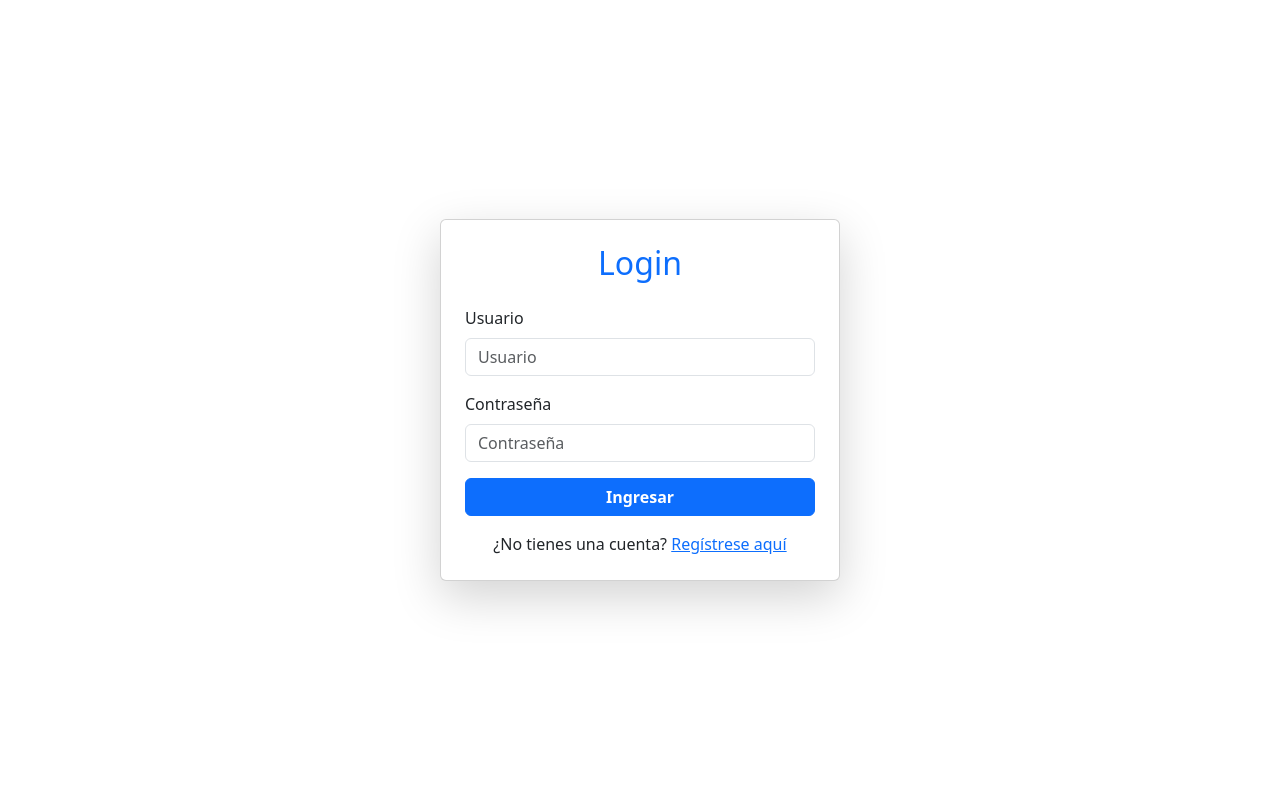
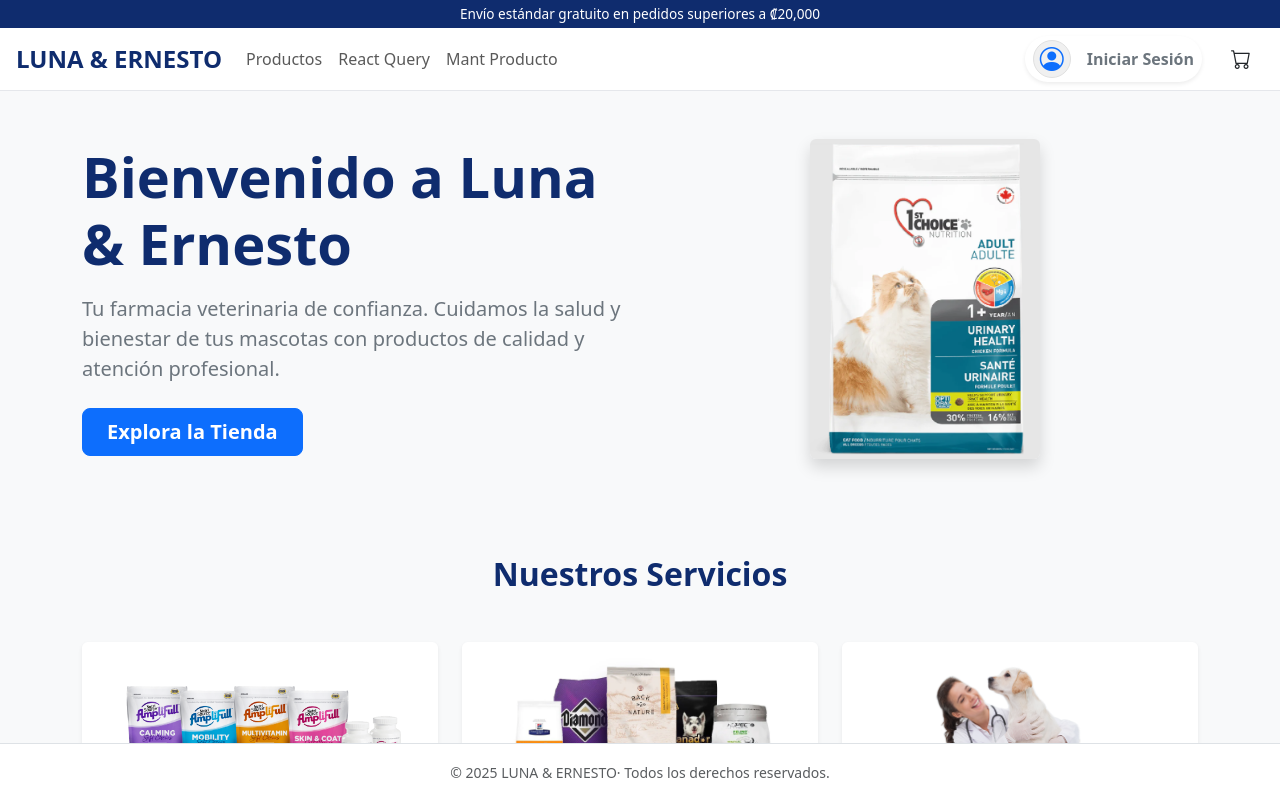
Before and after one commit to amoraga0815/farmaVete, a React (Vite) app: page / in a window 1280 px wide. Before the commit this address led to /login. Built offline with nearby package versions, Linux system fonts and the light colour scheme.

Commit message:
Se agrega ajuste login

```diff
--- a/src/App.jsx
+++ b/src/App.jsx
@@ -1,6 +1,6 @@
 
 
-import { Routes, Route } from 'react-router-dom'
+import { Routes, Route, Navigate } from 'react-router-dom'
 import Header from './components/Header.jsx'
 import Footer from './components/Footer.jsx'
 import Home from './pages/Home.jsx'
@@ -10,8 +10,11 @@
 import AddProduct from './pages/AddProduct.jsx'
 import MantProduct from './pages/MantProduct.jsx'
 import Registro from './pages/Registro.jsx';
+import AdminPage from './pages/AdminPage.jsx';
+import { useDataContext } from './data/DataContext';
 
 export default function App() {
+  const { user } = useDataContext();
   return (
     <div className="app-grid">
       <Header />
@@ -29,6 +32,7 @@
           <Route path="/addproducto" element={<AddProduct />} />
           <Route path="/mantproductos" element={<MantProduct />} />
           <Route path="/registro" element={<Registro />} />
+          <Route path="/admin" element={user && user.userPerfil === 'Admin' ? <AdminPage /> : <Navigate to="/" replace />} />
         </Routes>
       </main>
       <Footer />
--- a/src/components/Header.jsx
+++ b/src/components/Header.jsx
@@ -1,12 +1,46 @@
-
-import { useDataContext } from '../data/DataContext.jsx'
-import { Link } from 'react-router-dom'
 
 
+import { useDataContext } from '../data/DataContext.jsx';
+import { Link, useNavigate } from 'react-router-dom';
+import { useState, useRef, useEffect } from 'react';
 
-export default function Header(){
 
+export default function Header() {
   const ctx = useDataContext();
+  const navigate = useNavigate();
+  const [showLogout, setShowLogout] = useState(false);
+  const userBtnRef = useRef(null);
+
+  const handleUserClick = () => {
+    if (!ctx.user) {
+      navigate('/login');
+    } else {
+      setShowLogout((v) => !v);
+    }
+  };
+
+  const handleLogout = () => {
+    ctx.setUser(null);
+    setShowLogout(false);
+    navigate('/');
+  };
+
+  // Cierra el menú de logout si se hace clic fuera
+  useEffect(() => {
+    function handleClickOutside(event) {
+      if (userBtnRef.current && !userBtnRef.current.contains(event.target)) {
+        setShowLogout(false);
+      }
+    }
+    if (showLogout) {
+      document.addEventListener('mousedown', handleClickOutside);
+    } else {
+      document.removeEventListener('mousedown', handleClickOutside);
+    }
+    return () => {
+      document.removeEventListener('mousedown', handleClickOutside);
+    };
+  }, [showLogout]);
 
   return (
     <header>
@@ -33,11 +67,59 @@
               <li className="nav-item"><Link className="nav-link" to="/tienda">Productos</Link></li>
               <li className="nav-item"><Link className="nav-link" to="/react-query">React Query</Link></li>
               <li className="nav-item"><Link className="nav-link" to="/mantproductos">Mant Producto</Link></li>
+              {ctx.user && ctx.user.userPerfil === 'Admin' && (
+                <li className="nav-item"><Link className="nav-link text-danger fw-bold" to="/admin"><i className="bi bi-shield-lock me-1"></i>Administración</Link></li>
+              )}
             </ul>
             {/* Acciones */}
             <div className="d-flex align-items-center gap-3">
-              <div className="navbar-text ms-3">
-              Usuario: <span>{ctx.user?.username || '-'}</span> Perfil: <span>{/* {ctx.user?.password || '-'} */} Admin</span>
+              <div ref={userBtnRef} className="position-relative">
+                  <button
+                    className="d-flex align-items-center gap-2 px-2 py-1 rounded-pill border-0 shadow-sm user-header-btn"
+                    onClick={handleUserClick}
+                    title={ctx.user ? ctx.user.userName : 'Iniciar sesión'}
+                    style={{
+                      background: ctx.user ? 'linear-gradient(90deg,#e3f0ff 0%,#f8fafd 100%)' : 'transparent',
+                      transition: 'box-shadow 0.2s',
+                      boxShadow: ctx.user ? '0 2px 8px rgba(0,0,0,0.07)' : 'none',
+                      minWidth: '120px',
+                      cursor: 'pointer',
+                    }}
+                  >
+                    <div
+                      className="d-flex align-items-center justify-content-center rounded-circle"
+                      style={{
+                        width: 38,
+                        height: 38,
+                        background: ctx.user ? '#fff' : '#f0f0f0',
+                        boxShadow: ctx.user ? '0 1px 4px rgba(0,0,0,0.08)' : 'none',
+                        border: ctx.user ? '1.5px solid #b6d4fe' : '1.5px solid #e0e0e0',
+                        transition: 'border 0.2s',
+                      }}
+                    >
+                      <i className="bi bi-person-circle fs-4 text-primary"></i>
+                    </div>
+                    {ctx.user ? (
+                      <div className="d-flex flex-column align-items-start ms-1">
+                        <span className="fw-semibold text-primary" style={{fontSize:'1rem',lineHeight:'1.1'}}>{ctx.user.userName}</span>
+                        {ctx.user.userPerfil === 'Admin' && (
+                          <span className="d-flex align-items-center gap-1 text-muted" style={{fontSize:'0.95em',marginTop:'2px',fontWeight:500}}>
+                            <span>{ctx.user.userPerfil}</span>
+                            <i className="bi bi-person-badge" style={{fontSize:'1em'}}></i>
+                          </span>
+                        )}
+                      </div>
+                    ) : (
+                      <span className="ms-2 fw-semibold text-secondary" style={{fontSize:'1rem'}}>Iniciar Sesión</span>
+                    )}
+                  </button>
+                {ctx.user && showLogout && (
+                  <div className="position-absolute bg-white border rounded shadow p-2" style={{right:0, zIndex:100}}>
+                    <button className="btn btn-outline-secondary btn-sm w-100" onClick={handleLogout} title="Cerrar sesión">
+                      Cerrar sesión
+                    </button>
+                  </div>
+                )}
               </div>
               <button className="btn btn-link text-dark position-relative">
                 <i className="bi bi-cart fs-5"></i>
@@ -48,5 +130,5 @@
         </div>
       </nav>
     </header>
-  )
+  );
 }
--- a/src/main.jsx
+++ b/src/main.jsx
@@ -19,16 +19,11 @@
 import { Routes, Route, Navigate } from 'react-router-dom';
 
 function RootRouter() {
-  const { user } = useDataContext();
-  if (user) {
-    return <App />;
-  }
-  // Si no hay usuario, solo permitir login y registro
   return (
     <Routes>
+      <Route path="/login" element={<Login />} />
       <Route path="/registro" element={<Registro />} />
-      <Route path="/login" element={<Login />} />
-      <Route path="*" element={<Navigate to="/login" replace />} />
+      <Route path="*" element={<App />} />
     </Routes>
   );
 }
--- a/src/pages/Login.jsx
+++ b/src/pages/Login.jsx
@@ -1,10 +1,8 @@
-
-import React from "react";
+import React, { useState } from "react";
 import { Link } from "react-router-dom";
 import { useNavigate } from "react-router-dom";
 import { useForm } from "react-hook-form";
 import { useDataContext } from "../data/DataContext";
-
 
 export default function Login() {
   const { setUser } = useDataContext();
@@ -15,10 +13,34 @@
   } = useForm();
 
   const navigate = useNavigate();
-	const onSubmit = (data) => {
+  const [loginError, setLoginError] = useState("");
 
-    setUser({ username: data.username, password: data.password });
-    navigate('/');
+
+
+const onSubmit = async ({ username, password }) => {
+  setLoginError("");
+  try {
+    const params = new URLSearchParams({
+      userName: username.trim(),   // <-- ojo: userName (camelCase)
+      Password: password.trim(),   // <-- ojo: Password (capital P)
+    });
+
+    const res = await fetch(`http://localhost:4000/users?${params.toString()}`);
+    if (!res.ok) throw new Error("No se pudo obtener usuarios");
+
+    const usuarios = await res.json();
+    const usuario = usuarios[0]; // json-server devuelve [] si no hay coincidencia exacta
+
+    if (usuario) {
+      setUser(usuario);
+      navigate("/");
+    } else {
+      setLoginError("Usuario y/o contraseña no coinciden");
+    }
+  } catch (err) {
+    console.error(err);
+    setLoginError("Error al validar usuario");
+  }
 };
 
   return (
@@ -26,6 +48,7 @@
       <div className="card shadow-lg p-4" style={{ maxWidth: '400px', width: '100%' }}>
         <h2 className="text-center mb-4 text-primary">Login</h2>
         <form onSubmit={handleSubmit(onSubmit)}>
+          {loginError && <div className="alert alert-danger py-2 small">{loginError}</div>}
           <div className="mb-3">
             <label className="form-label">Usuario</label>
             <input
--- a/src/pages/Registro.jsx
+++ b/src/pages/Registro.jsx
@@ -7,14 +7,15 @@
   const { register, handleSubmit, watch, reset, formState: { errors } } = useForm();
   const navigate = useNavigate();
 
-  const password = watch("password", "");
+  const Password = watch("Password", "");
   const onSubmit = async (dataNew) => {
     // Crear el objeto usuario
     const user = {
-      nombre: dataNew.nombre,
-      apellido: dataNew.apellido,
-      email: dataNew.email,
-      password: dataNew.password
+      userName: dataNew.userName,
+      userLastName: dataNew.userLastName,
+      userEmail: dataNew.userEmail,
+      Password: dataNew.Password,
+      userPerfil: "cliente"
     };
     try {
       const response = await fetch("http://localhost:4000/users", {
@@ -51,29 +52,29 @@
             <input
               className="form-control"
               placeholder="Nombre"
-              {...register("nombre", {
+              {...register("userName", {
                 required: 'El nombre es requerido',
               })}
             />
-            {errors.nombre && <div className="text-danger small mt-1">{errors.nombre.message}</div>}
+            {errors.userName && <div className="text-danger small mt-1">{errors.userName.message}</div>}
           </div>
           <div className="mb-3">
             <label className="form-label">Apellido</label>
             <input
               className="form-control"
               placeholder="Apellido"
-              {...register("apellido", {
+              {...register("userLastName", {
                 required: 'El apellido es requerido',
               })}
             />
-            {errors.apellido && <div className="text-danger small mt-1">{errors.apellido.message}</div>}
+            {errors.userLastName && <div className="text-danger small mt-1">{errors.userLastName.message}</div>}
           </div>
           <div className="mb-3">
             <label className="form-label">Email</label>
             <input
               className="form-control"
               placeholder="Email"
-              {...register("email", {
+              {...register("userEmail", {
                 required: 'El email es requerido',
                 pattern: {
                   value: /^[^\s@]+@[^\s@]+\.[^\s@]+$/,
@@ -81,7 +82,7 @@
                 },
               })}
             />
-            {errors.email && <div className="text-danger small mt-1">{errors.email.message}</div>}
+            {errors.userEmail && <div className="text-danger small mt-1">{errors.userEmail.message}</div>}
           </div>
           <div className="mb-3">
             <label className="form-label">Contraseña</label>
@@ -89,7 +90,7 @@
               className="form-control"
               placeholder="Contraseña"
               type="password"
-              {...register("password", {
+              {...register("Password", {
                 required: 'La contraseña es requerida',
                 minLength: {
                   value: 6,
@@ -97,7 +98,7 @@
                 },
               })}
             />
-            {errors.password && <div className="text-danger small mt-1">{errors.password.message}</div>}
+            {errors.Password && <div className="text-danger small mt-1">{errors.Password.message}</div>}
           </div>
           <div className="mb-3">
             <label className="form-label">Confirmar Contraseña</label>
@@ -108,7 +109,7 @@
               {...register("confirmPassword", {
                 required: 'La confirmación de la contraseña es requerida',
                 validate: value =>
-                  value === password || 'Las contraseñas no coinciden',
+                  value === Password || 'Las contraseñas no coinciden',
               })}
             />
             {errors.confirmPassword && <div className="text-danger small mt-1">{errors.confirmPassword.message}</div>}
```
Also changed, not shown: src/pages/AdminPage.jsx (added, +11 -0 lines). Lines whose indentation alone changed are shown as unchanged.
